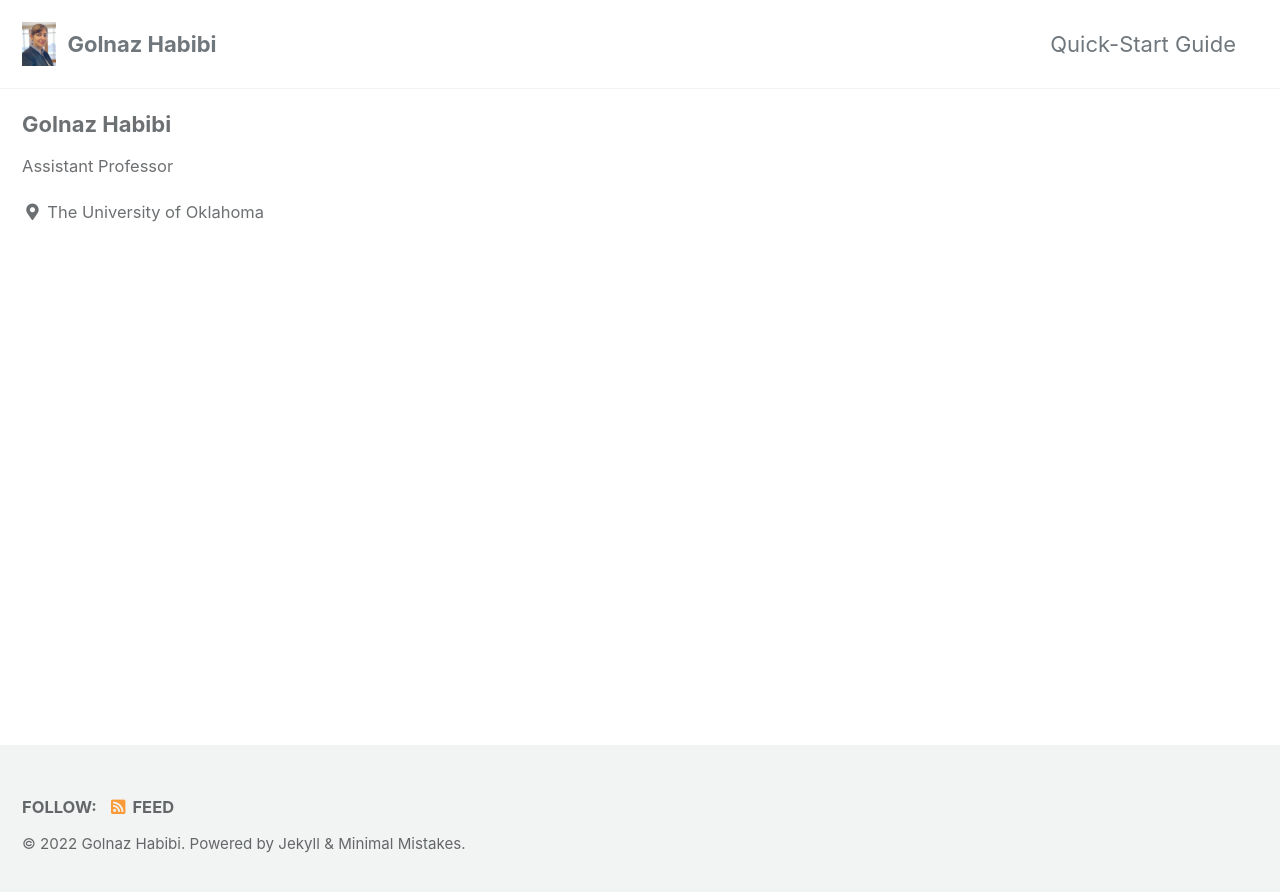
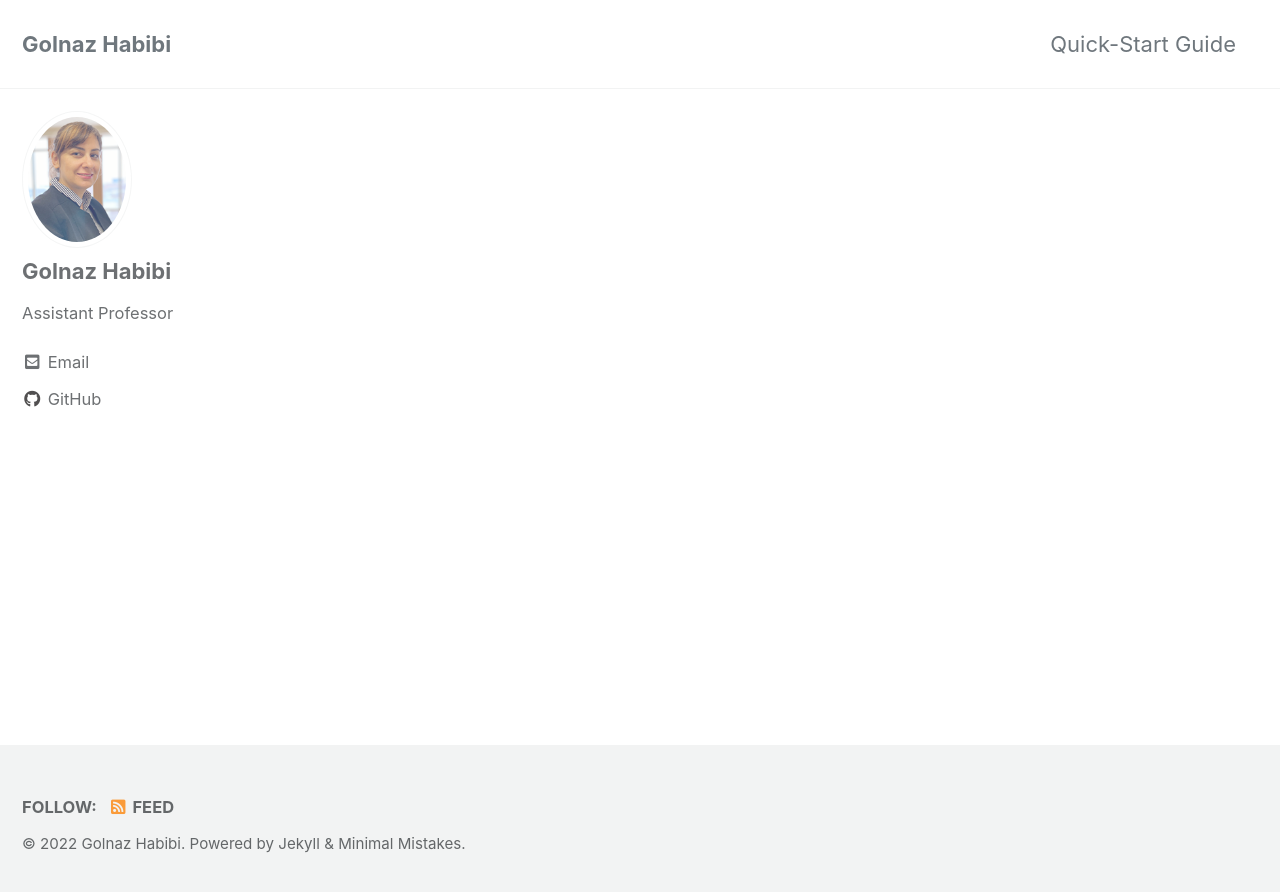
Before and after one commit to golnazhabibi3/my_old_website, a Jekyll site: the page built from index.html, in a window 1280 px wide. Shown: the top 892 px of the page. Built offline with Jekyll 4.4.1, drawn with Linux system fonts in a browser that asks for light colours; cached includes are drawn as plain includes; the list of posts is cut into pages by our own code.

Commit message:
Update _config.yml

```diff
--- a/_config.yml
+++ b/_config.yml
@@ -24,8 +24,8 @@ description              : "-"
 url                      : # the base hostname & protocol for your site e.g. "https://mmistakes.github.io"
 baseurl                  : # the subpath of your site, e.g. "/blog"
 repository               : "golnazhabibi3/golnazhabibi3.github.io"
-teaser                   : "golnaz.png"
-logo                     : "golnaz.png"
+teaser                   : ""
+logo                     : ""
 masthead_title           : # overrides the website title displayed in the masthead, use " " for no title
 breadcrumbs            : false # true, false (default)
 words_per_minute         : 200
@@ -103,31 +103,19 @@ analytics:
 
 
 # Site Author
+
 author:
   name             : "Golnaz Habibi"
-  avatar           : # path of avatar image, e.g. "/assets/images/bio-photo.jpg"
+  avatar           : "golnaz.png"
   bio              : "Assistant Professor"
-  location         : "The University of Oklahoma"
-  email            :
-  links:
-    - label: "Email"
-      icon: "fas fa-fw fa-envelope-square"
-      # url: "mailto:your.name@email.com"
-    - label: "Website"
-      icon: "fas fa-fw fa-link"
-      # url: "https://your-website.com"
-    - label: "Twitter"
-      icon: "fab fa-fw fa-twitter-square"
-      # url: "https://twitter.com/"
-    - label: "Facebook"
-      icon: "fab fa-fw fa-facebook-square"
-      # url: "https://facebook.com/"
-    - label: "GitHub"
-      icon: "fab fa-fw fa-github"
-      # url: "https://github.com/"
-    - label: "Instagram"
-      icon: "fab fa-fw fa-instagram"
-      # url: "https://instagram.com/"
+  location         :
+  employer         : "The University of Oklahoma"
+#  youtube          : "https://www.youtube.com/playlist?list=PLnGTmjLktOnxYmjegt7ZZmMpu8qevyqMS"
+  googlescholar    : "https://scholar.google.com/citations?user=hU-LeNEAAAAJ&hl=en"
+  email            : "golnaz@ou.edu"
+  github           : "golnazhabibi3"
+
+
 
 # Site Footer
 footer:
```
